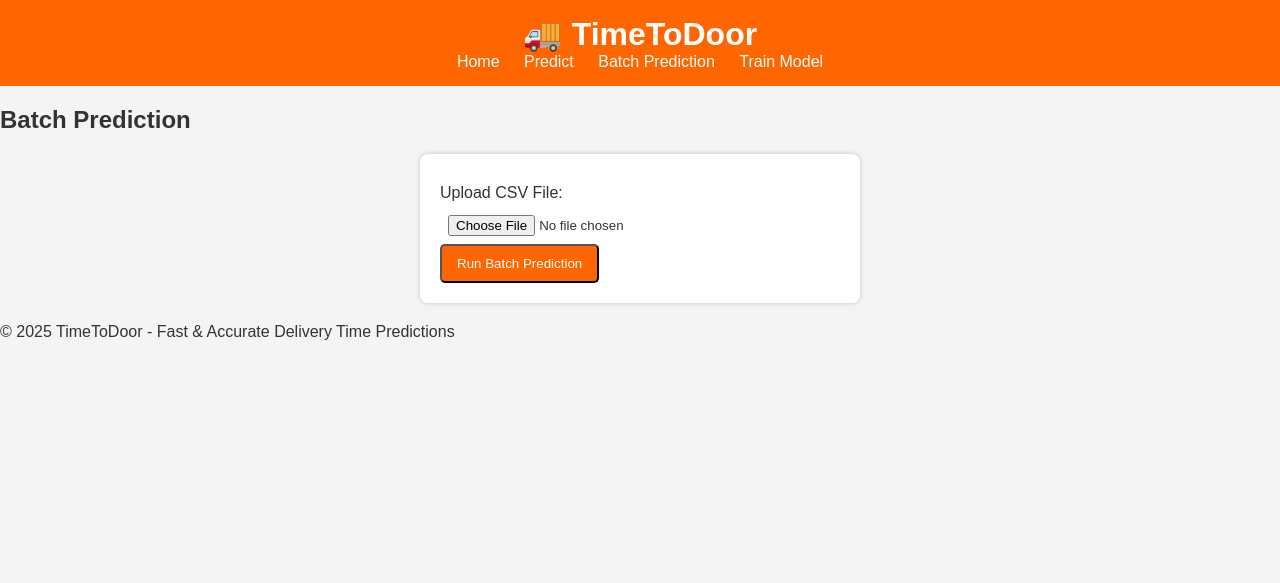
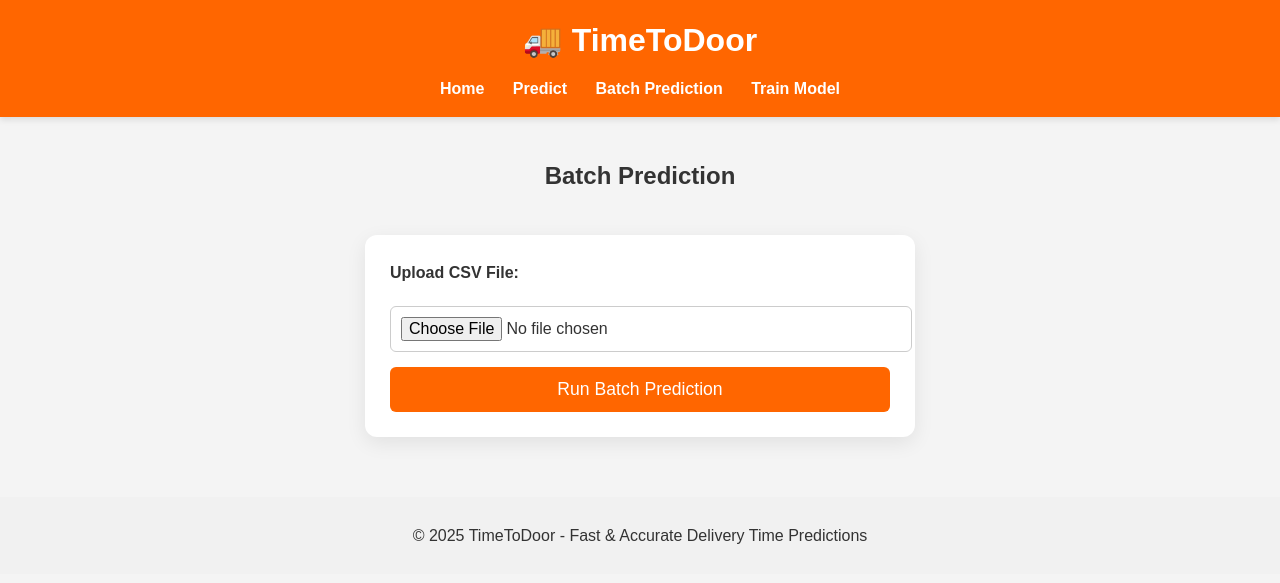
Before and after one commit to Prakashkumar88/TimeToDoor, a Flask app: page /batch_prediction in a window 1280 px wide. Shown: the top 583 px of the page. Run offline with Flask 3, Linux system fonts and the light colour scheme.

Commit message:
improved css

```diff
--- a/static/style.css
+++ b/static/style.css
@@ -1,71 +1,167 @@
+/* Reset & Body */
 body {
     font-family: Arial, sans-serif;
     margin: 0;
     background: #f4f4f4;
     color: #333;
+    line-height: 1.6;
 }
 
+/* Header */
 header {
     background: #ff6600;
     color: white;
-    padding: 15px;
+    padding: 15px 20px;
     text-align: center;
+    box-shadow: 0 3px 6px rgba(0,0,0,0.1);
 }
 
 header h1 {
     margin: 0;
+    font-size: 2rem;
+}
+
+nav {
+    margin-top: 10px;
 }
 
 nav a {
     color: white;
-    margin: 0 10px;
+    margin: 0 12px;
     text-decoration: none;
+    font-weight: bold;
+    transition: color 0.3s;
 }
 
+nav a:hover {
+    color: #ffe0b2;
+}
+
+/* Hero Section */
 .hero {
     text-align: center;
-    padding: 50px;
+    padding: 60px 20px;
     background: #fff;
     margin: 20px;
-    border-radius: 8px;
+    border-radius: 10px;
+    box-shadow: 0 4px 12px rgba(0,0,0,0.08);
 }
 
-.btn {
+.hero h2 {
+    font-size: 2rem;
+    margin-bottom: 10px;
+}
+
+.hero p {
+    font-size: 1.1rem;
+    margin-bottom: 20px;
+}
+
+.hero .btn {
     display: inline-block;
     background: #ff6600;
     color: white;
-    padding: 10px 15px;
-    border-radius: 5px;
+    padding: 12px 20px;
+    border-radius: 6px;
     text-decoration: none;
+    font-size: 1rem;
+    transition: background 0.3s;
 }
 
+.hero .btn:hover {
+    background: #e65c00;
+}
+
+/* Form */
 .form-container {
     background: white;
+    padding: 25px;
+    margin: 20px auto;
+    max-width: 500px;
+    border-radius: 12px;
+    box-shadow: 0 6px 20px rgba(0,0,0,0.08);
+    display: flex;
+    flex-direction: column;
+    gap: 15px;
+}
+/* Center the single prediction form */
+.form-wrapper {
+    display: flex;
+    flex-direction: column;
+    align-items: center;
+    justify-content: center;
     padding: 20px;
-    margin: 20px auto;
-    width: 400px;
-    border-radius: 8px;
-    box-shadow: 0 0 5px rgba(0,0,0,0.2);
 }
 
+/* Optional: make the form width responsive */
+.form-container {
+    width: 100%;
+    max-width: 500px; /* keeps it narrow on desktop but responsive */
+}
+
+
 .form-container label {
-    display: block;
-    margin-top: 10px;
+    font-weight: 600;
 }
 
 .form-container input,
 .form-container select {
     width: 100%;
-    padding: 8px;
+    padding: 10px;
     margin-top: 5px;
+    border-radius: 6px;
+    border: 1px solid #ccc;
+    font-size: 1rem;
 }
 
+.form-container input:focus,
+.form-container select:focus {
+    outline: none;
+    border-color: #ff6600;
+    box-shadow: 0 0 5px rgba(255,102,0,0.4);
+}
+
+.form-container .btn {
+    background: #ff6600;
+    color: white;
+    padding: 12px;
+    border: none;
+    border-radius: 6px;
+    font-size: 1.1rem;
+    cursor: pointer;
+    transition: background 0.3s;
+}
+
+.form-container .btn:hover {
+    background: #e65c00;
+}
+
+/* Result */
 .result {
     background: #dff0d8;
     color: #3c763d;
     padding: 15px;
     margin: 20px auto;
-    width: 400px;
+    max-width: 500px;
     text-align: center;
-    border-radius: 8px;
+    border-radius: 10px;
+    font-weight: 600;
 }
+
+/* Responsive */
+@media (max-width: 600px) {
+    .form-container,
+    .result,
+    .hero {
+        margin: 15px;
+        padding: 20px;
+    }
+
+    header h1 {
+        font-size: 1.5rem;
+    }
+
+    .hero h2 {
+        font-size: 1.5rem;
+    }
+}
--- a/templates/base.html
+++ b/templates/base.html
@@ -21,8 +21,8 @@
       </nav>
     </header>
     <main>{% block content %}{% endblock %}</main>
-    <footer>
-      <p>© 2025 TimeToDoor - Fast & Accurate Delivery Time Predictions</p>
+    <footer style="text-align: center; padding: 10px; background-color: #f1f1f1; margin-top: 20px;">
+      <p >© 2025 TimeToDoor - Fast & Accurate Delivery Time Predictions</p>
     </footer>
   </body>
 </html>
--- a/templates/batch_prediction.html
+++ b/templates/batch_prediction.html
@@ -1,9 +1,9 @@
-{% extends "base.html" %}
-{% block content %}
+{% extends "base.html" %} {% block content %}
+<div class="form-wrapper">
   <h2>Batch Prediction</h2>
   <form method="POST" enctype="multipart/form-data" class="form-container">
     <label>Upload CSV File:</label>
-    <input type="file" name="csv_file" accept=".csv" required>
+    <input type="file" name="csv_file" accept=".csv" required />
     <button type="submit" class="btn">Run Batch Prediction</button>
   </form>
 
@@ -14,5 +14,5 @@
     <p>Uploaded File: {{ file_path }}</p>
     {% endif %}
   </div>
-{% endif %}
-{% endblock %}
+</div>
+{% endif %} {% endblock %}
--- a/templates/form.html
+++ b/templates/form.html
@@ -1,4 +1,5 @@
 {% extends "base.html" %} {% block content %}
+<div class="form-wrapper">
   <h2>Single Prediction Form</h2>
   <form method="POST" class="form-container">
     <label>Delivery Person Age:</label>
@@ -122,6 +123,7 @@
   <div class="result">
     <h3>Predicted Delivery Time: {{ final_result }} minutes</h3>
   </div>
+</div>
 {% endif %}
 
 <!-- Script should stay inside the template -->
```
Also changed, not shown: templates/train.html (+9 -9 lines). Lines whose indentation alone changed are shown as unchanged.
